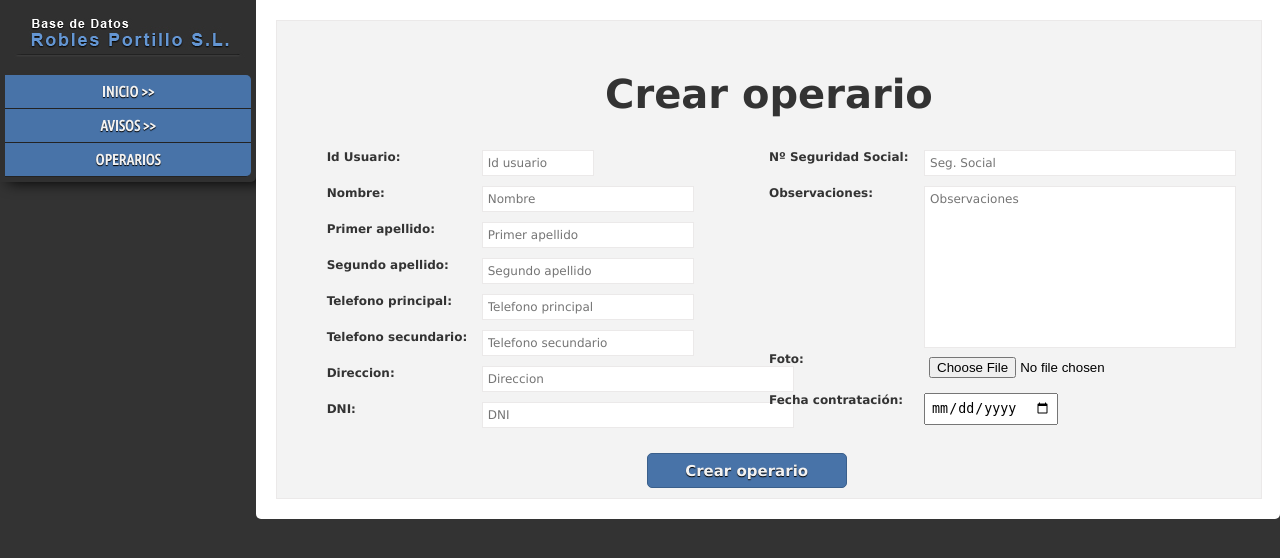
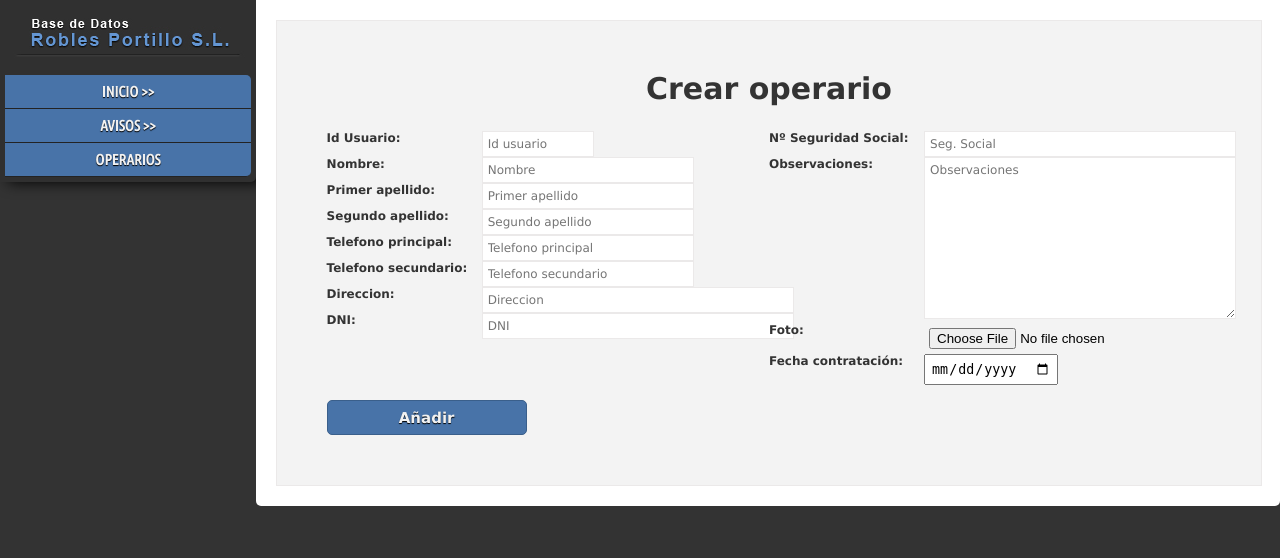
Before and after one commit to vehnom/tri2014ggersjosuaproyectodavidlagunapacodawdaw2proyecto, a PHP site: page /nuevoOperario.php in a window 1280 px wide. Shown: the top 558 px of the page. Run offline with PHP 8.4, Linux system fonts and the light colour scheme.

Commit message:
estilos arreglados
estilos globales para usar en todos los formularios

```diff
--- a/css/style.css
+++ b/css/style.css
@@ -156,46 +162,29 @@ body {
 	display: block;
 }
 
-#tabla_avisos table{
+/* ----- FIN THUMBS (ICONOS) ----- */
 
+
+/* ----- INICIO COLUMNAS ----- */
+
+#form_col_izqda {
+	width: 50%;
+	height: auto;
+	float: left;
+	/*background-color: white;*/
 }
 
-
-#formNuevoEmpleado h2{
-	color: #333;
-	font-size: 40px;
-	text-align: center;
+#form_col_dcha {
+	width: 50%;
+	height: auto;
+	float: left;
+	/*background-color: red;*/
 }
 
-#formNuevoEmpleado input{
-	padding:5px;
-	margin-bottom:10px;
-}
+/* ----- FIN COLUMNAS ----- */
 
-#formNuevoEmpleado input[type=submit]{
-	padding:10px;
-	font-size:25px;
-}
 
-#formNuevoEmpleado  textarea{
-	resize:none;
-}
-
-#formNuevoEmpleado .thumb{
-	width:auto !important;
-	height:auto !important;
-	padding:10px;
-	margin-bottom:20px;
-	margin-left:30%;
-}
-
-#formNuevoEmpleado .thumb2{
-	margin-left:5%;
-}
-
-#formNuevoEmpleado .thumb3{
-	margin-left:40%;
-}
+/* ----- INICIO FORMULARIO BORRAR OPERARIO ----- */
 
 #formBorrarEmpleado input{
 	padding:5px;
@@ -215,7 +204,11 @@ body {
 	margin-left:40%;
 }
 
-#contenedor_form_nuevo_aviso {
+/* ----- FIN FORMULARIO BORRAR OPERARIO ----- */
+
+
+/* ----- INICIO FORMULARIO CONTENEDOR FORMULARIO ----- */
+#contenedor_form {
 	width: 96%;
 	margin: 20px 2%;
 	height: auto;
@@ -224,24 +217,32 @@ body {
 	border: 1px solid #ebe9e9;
 }
 
-#form_nuevo_aviso {
+#contenedor_form h2{
+	font-size: 30px;
+	color: #333;
+	text-align: center;
+}
+
+/* ----- FIN FORMULARIO CONTENEDOR FORMULARIO ----- */
+
+/* ----- INICIO FORMULARIO ----- */
+
+.form{
 	font-family: verdana;
 	width: 90%;
 	height: auto;
 	margin: 50px 5%;
 }
 
-#form_nuevo_aviso h2{
-	font-size: 30px;
-	color: #333;
-	text-align: center;
-}
-
-.input_aviso {
+.form_input {
 	width: 500px;
 }
 
-.input_aviso label {
+.form_input input{
+	padding:5px;
+}
+
+.form_input label {
 	width: 150px;
 	display: inline-block;
 	vertical-align: top;
@@ -250,7 +251,7 @@ body {
 	color: #333;
 }
 
-.input_aviso input[type="text"] {
+.form_input input[type="text"] {
 	border: 1px solid #ebe9e9;
 	width: 300px;
 	font-family: verdana;
@@ -259,11 +260,11 @@ body {
 	padding: 5px;
 }
 
-.input_aviso input[type="text"]:focus {
+.form_input input[type="text"]:focus {
 	background-color: #f7f7f7;
 }
 
-.input_aviso input[type="tel"] {
+.form_input input[type="tel"] {
 	border: 1px solid #ebe9e9;
 	width: 300px;
 	font-family: verdana;
@@ -298,13 +299,11 @@ body {
 	padding: 5px;
 }
 
-.input_aviso input[type="datetime-local"]:focus {
+.form_input input[type="datetime-local"]:focus {
 	background-color: #f7f7f7;
 }
 
-
-
-.input_aviso textarea {
+.form_input textarea {
 	border: 1px solid #ebe9e9;
 	width: 300px;
 	height: 150px;
@@ -362,11 +361,11 @@ body {
 	border-radius: 5px;
 }
 
-.input_aviso input[type="submit"]:hover {
+.form_input input[type="submit"]:hover {
 	background-color: #7CA3CC;
 }
 
-.input_aviso input[type="button"] {
+.form_input input[type="button"] {
 	width: 200px;
 	font-family: verdana;
 	padding: 5px;
@@ -395,16 +397,4 @@ body {
 	float: right;
 }
 
-#form_col_izqda {
-	width: 50%;
-	height: auto;
-	float: left;
-	/*background-color: white;*/
-}
-
-#form_col_dcha {
-	width: 50%;
-	height: auto;
-	float: left;
-	/*background-color: red;*/
-}
+/* FIN FORMULARIO NUEVO AVISO */
--- a/plantilla/nuevoOperario.php
+++ b/plantilla/nuevoOperario.php
@@ -13,73 +13,78 @@
 <body>
 	<?php include "sidebar.php" ?>
 	<div id="contenido">
-		<div id="contenedor_form_nuevo_aviso">
-			<div id="contenido_thumbs">
-				<div class="fila_thumbs">
-					<form action="../services/operarios/insertOperario.php" method="post" id="formNuevoEmpleado" name="formNuevoEmpleado">
+		<div id="contenedor_form">
+			<form class="form" id="form_nuevo_operario" action="../services/operarios/insertOperario.php" method="post" >
 				<h2> Crear operario </h2>
 				<div id="form_col_izqda">
-							<div class="input_aviso">
+					<div class="form_input">
 						<label for="idUsuario">Id Usuario: </label>
 						<input style="width: 100px;" type="text" id="idUsuario" name="idUsuario" placeholder="Id usuario" required/>
 					</div>
-							<div class="input_aviso">
+
+					<div class="form_input">
 						<label for="nombre">Nombre: </label>
 						<input style="width: 200px;" type="text" id="nombre" name="nombre" placeholder="Nombre" required/>
 					</div>
-							<div class="input_aviso">
+
+					<div class="form_input">
 						<label for="apellido1">Primer apellido: </label>
 						<input style="width: 200px;" type="text" id="apellido1" name="apellido1" placeholder="Primer apellido" required/> <br>
 					</div>
-							<div class="input_aviso">
+
+					<div class="form_input">
 						<label for="apellido2">Segundo apellido: </label>
 						<input style="width: 200px;" type="text" id="apellido2" name="apellido2" placeholder="Segundo apellido" required/> <br>
 					</div>
-							<div class="input_aviso">
+
+					<div class="form_input">
 						<label for="telefono1">Telefono principal: </label>
 						<input style="width: 200px;" type="tel" id="telefono1" name="telefono1" placeholder="Telefono principal" maxlength="9" required onkeypress="return numeroTelefono(event);"/>
 					</div>
-							<div class="input_aviso">
+
+					<div class="form_input">
 						<label for="telefono2">Telefono secundario: </label>
 						<input style="width: 200px;" type="tel" id="telefono2" name="telefono2" placeholder="Telefono secundario" maxlength="9" required onkeypress="return numeroTelefono(event);"/>
 					</div>
-							<div class="input_aviso">
+
+					<div class="form_input">
 						<label for="direccion">Direccion: </label>
 						<input type="text" id="direccion" name="direccion" placeholder="Direccion" required/>
 					</div>
-							<div class="input_aviso">
+
+					<div class="form_input">
 						<label for="dni">DNI: </label>
 						<input type="text" id="dni" name="dni" placeholder="DNI" maxlength="9" required onBlur="validarDNI(document.getElementById('dni').value);"/>
 					</div>
 				</div>
 
 				<div id="form_col_dcha">
-							<div class="input_aviso">
+					<div class="form_input">
 						<label for="ss">Nº Seguridad Social: </label>
 						<input type="text" id="ss" name="ss" placeholder="Seg. Social" required/>
 					</div>
-							<div class="input_aviso">
+
+					<div class="form_input">
 						<label for="observaciones">Observaciones: </label>
 						<textarea id="observaciones" name="observaciones" placeholder="Observaciones" required no-rezize></textarea>
 					</div>
-							<div class="input_aviso">
+
+					<div class="form_input">
 						<label for="foto">Foto: </label>
 						<input type="file" id="foto" name="foto" placeholder="Foto" required/>
 					</div>
-							<div class="input_aviso">
+
+					<div class="form_input">
 						<label for="fecha">Fecha contratación: </label>
 						<input type="date" id="fecha" name="fecha" placeholder="Fecha Contratacion" required/>
 					</div>
+				</div>
 
-
-						</div>
-						<div class="input_aviso">
-							<input style="text-align: center; float: left; margin-left: 320px;" onclick="validaTodo();" type="button" name="btn_introducir_aviso" id="enviar" value="Crear operario" onClick="validarDNI(document.getElementById('dni').value);">
+				<div class="form_input">
+					<input onclick="validaTodo();" type="button" name="btn_introducir_aviso" id="btn_introducir_aviso" value="Añadir" onClick="validarDNI(document.getElementById('dni').value);">
 				</div>
 			</form>
 		</div>
 	</div>
-		</div>
-	</div>
 </body>
 </html>
```
Also changed, not shown: other parts of css/style.css (+32 -23 lines), plantilla/nuevoAviso.php (+20 -18 lines). Lines whose indentation alone changed are shown as unchanged.
